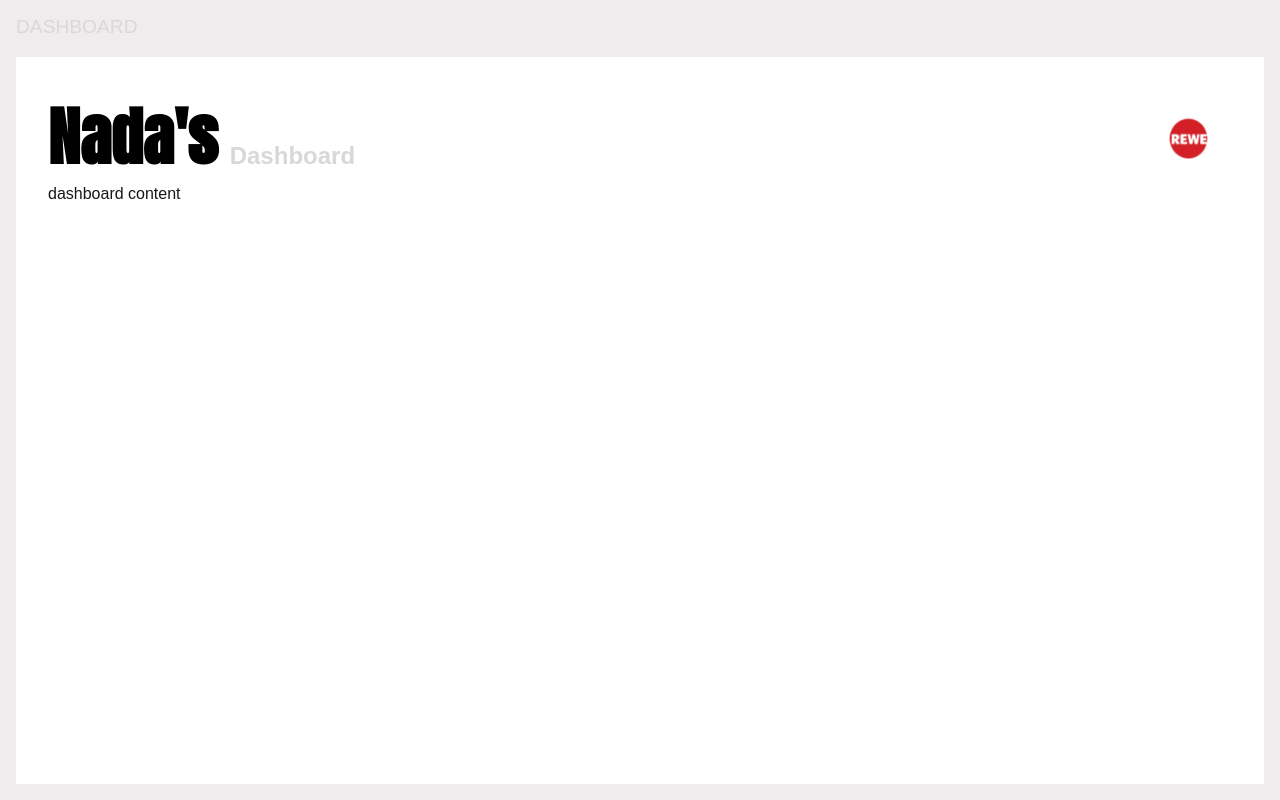
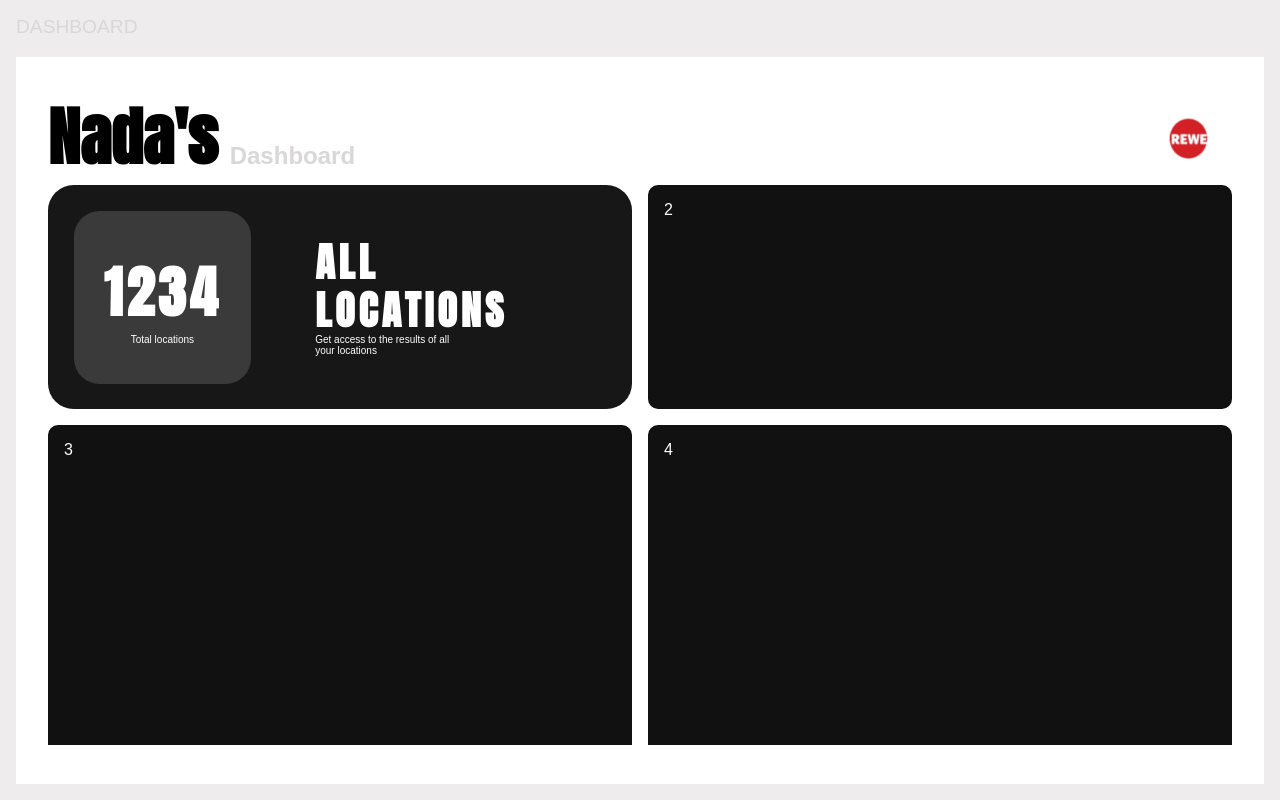
Before and after one commit to NadaAhmedSaleh/nada-locations, a Next.js app: page /dashboard in a window 1280 px wide. Built offline with nearby package versions, Linux system fonts and the light colour scheme.

Commit message:
add all locations card

```diff
--- /dev/null
+++ b/src/app/components/dashBoardCards/allLocationsCard/AllLocationsCard.module.scss
@@ -0,0 +1,54 @@
+@import "../../../styles/variables";
+
+.allLocationsCard {
+    display: grid;
+    grid-template-columns: 1fr 2fr;
+    background-color: $blurred-black;
+    color: white;
+    border-radius: 2vw;
+    padding: 2vw;
+}
+.locationsCountContainer {
+    background-color: $dark-grey;
+    border-radius: 2vw;
+    padding: 1.5px;
+    text-align: center;
+    display: flex;
+    justify-content: center;
+    flex-direction: column;
+    h1 {
+        font-size: 3.5rem;
+        font-weight: bolder;
+        text-align: center;
+        font-family: "Anton", sans-serif;
+        letter-spacing: 0.25rem;
+    }
+    p {
+        font-weight: lighter;
+        font-size: x-small;
+    }
+}
+
+.allLocationsText {
+    display: flex;
+    flex-direction: column;
+    justify-content: center;
+    align-items: flex-start;
+    padding-left: 5vw;
+    h1 {
+        font-size: 2.5rem;
+        font-family: "Anton", sans-serif;
+        letter-spacing: 0.25rem;
+        max-width: 250px;
+        line-height: 1.2;
+        word-wrap: break-word;
+        margin: 0%;
+    }
+
+    p {
+        font-weight: lighter;
+        font-size: x-small;
+        max-width: 150px;
+        word-wrap: break-word;
+    }
+}
--- /dev/null
+++ b/src/app/components/dashBoardCards/allLocationsCard/AllLocationsCard.tsx
@@ -0,0 +1,20 @@
+import React from "react";
+import { Card } from "primereact/card";
+import styles from "./AllLocationsCard.module.scss";
+
+const AllLocationsCard = ({ locationsCount }: { locationsCount: number }) => {
+  return (
+    <div className={styles.allLocationsCard}>
+      <div className={styles.locationsCountContainer}>
+        <h1>{locationsCount}</h1>
+        <p>Total locations</p>
+      </div>
+      <div className={styles.allLocationsText}>
+        <h1>ALL LOCATIONS</h1>
+        <p>Get access to the results of all your locations</p>
+      </div>
+    </div>
+  );
+};
+
+export default AllLocationsCard;
--- a/src/app/dashboard/dashboard.module.scss
+++ b/src/app/dashboard/dashboard.module.scss
@@ -2,3 +2,23 @@
     width: 80px;
     height: 60px;
 }
+.dashboardGrid {
+    display: grid;
+    grid-template-rows: 40% 60%;
+    grid-template-columns: repeat(2, 1fr);
+    gap: 1rem;
+    height: 70vh;
+    overflow-y: auto;
+
+    .gridItem {
+        background-color: #111;
+        border-radius: 10px;
+        padding: 1rem;
+        color: white;
+    }
+
+    @media (max-width: 768px) {
+        grid-template-columns: 1fr;
+        grid-template-rows: auto;
+    }
+}
--- a/src/app/dashboard/page.tsx
+++ b/src/app/dashboard/page.tsx
@@ -1,5 +1,6 @@
 import styles from "./dashboard.module.scss";
-import PageLayout from "../components/PageLayout/PageLayout";
+import PageLayout from "../components/pageLayout/PageLayout";
+import AllLocationsCard from "../components/dashBoardCards/allLocationsCard/AllLocationsCard";
 
 export default function Dashboard() {
   return (
@@ -13,7 +14,12 @@ export default function Dashboard() {
         />
       }
     >
-      dashboard content
+      <div className={styles.dashboardGrid}>
+        <AllLocationsCard locationsCount={1234} />
+        <div className={styles.gridItem}>2</div>
+        <div className={styles.gridItem}>3</div>
+        <div className={styles.gridItem}>4</div>
+      </div>
     </PageLayout>
   );
 }
--- a/src/app/styles/_variables.scss
+++ b/src/app/styles/_variables.scss
@@ -1,3 +1,7 @@
 $page-layout-frame: #eeecec;
 $page-name: #d9d7d7;
 $page-layout-sub-container: white;
+
+
+$blurred-black: rgb(24, 23, 23);
+$dark-grey:  rgb(58, 58, 58);
```
Also changed, not shown: src/app/locations/page.tsx (+5 -2 lines), src/app/components/Paginator/Pajinator.tsx (deleted).
